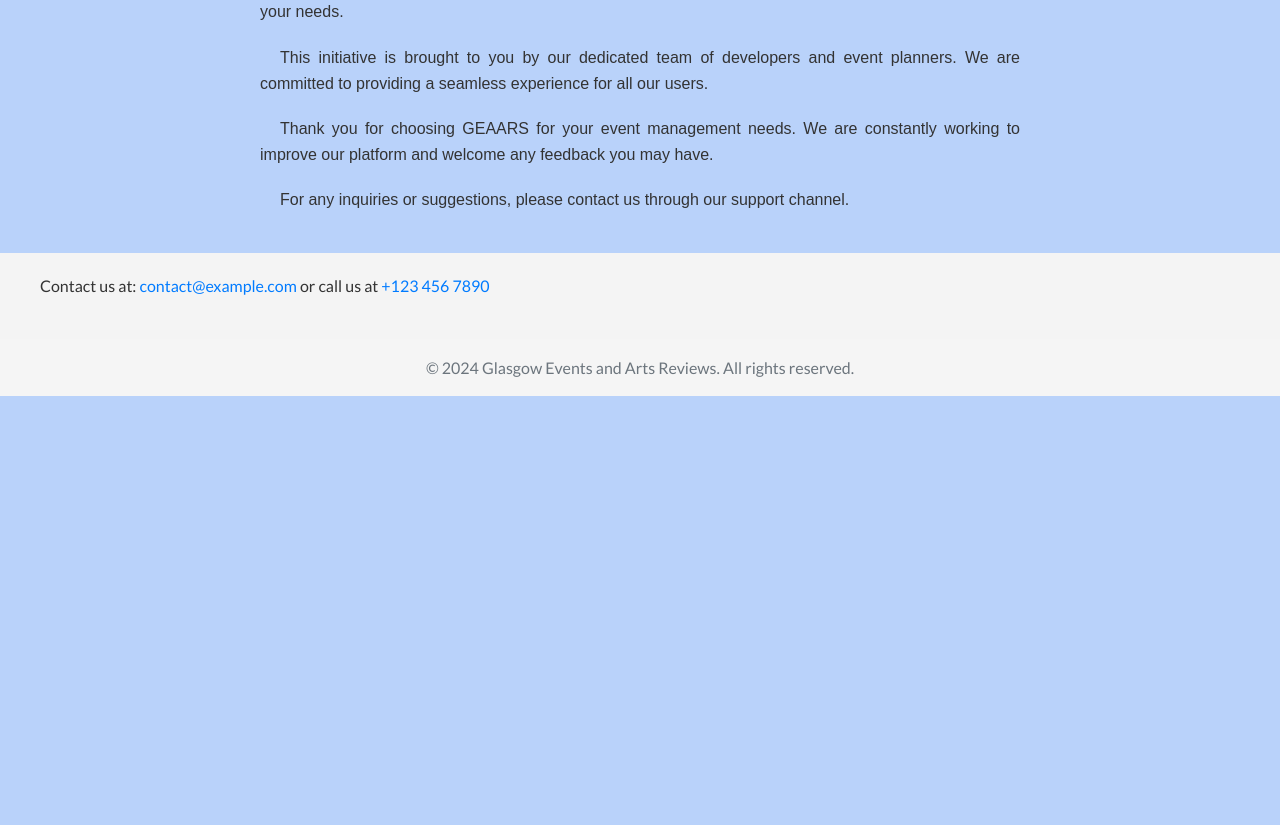
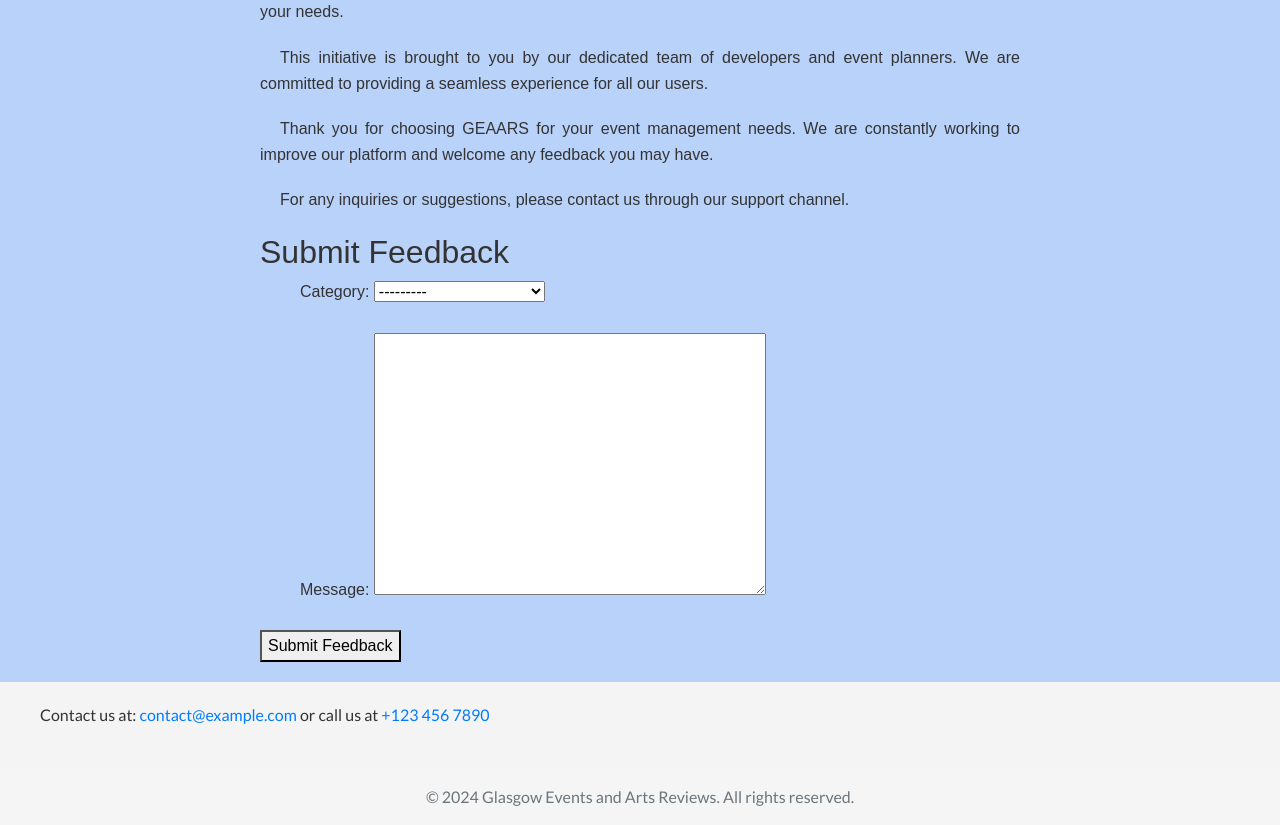
Before and after one commit to zhixitee/GEAARS, a Django app: page /events/about/ in a window 1280 px wide. Shown: the part 718-1543 px from the top of the page. Before the commit the page ends 1114 px from the top, so only its background shows below. Run offline with Django 4.2, Linux system fonts and the light colour scheme; the visitor is signed in with stand-in values (Sample User, id 1); parts of the project's set-up code (start-up, migrations or seed data) failed here and were passed over; some libraries are stand-ins or nearby versions.

Commit message:
feedback form

```diff
--- a/GEAARS/urls.py
+++ b/GEAARS/urls.py
@@ -29,6 +29,7 @@
 path('map/', views.map, name='map'),
 path('social-auth/', include('social_django.urls', namespace='social')),
 path('login/', auth_views.LoginView.as_view(), name='login'),
+path('user_profile/', views.user_profile, name='profile'),
 ] + static(settings.MEDIA_URL, document_root=settings.MEDIA_ROOT)
 
 if settings.DEBUG:
--- a/events/admin.py
+++ b/events/admin.py
@@ -1,5 +1,5 @@
 from django.contrib import admin
-from .models import Category, Event, UserEvent, UserProfile, CommentReview, EventReview
+from .models import Category, Event, UserEvent, UserProfile, CommentReview, EventReview,Feedback
 
 class CategoryAdmin(admin.ModelAdmin):
     prepopulated_fields = {'slug': ('name',)}
@@ -27,3 +27,4 @@
 admin.site.register(UserProfile, UserProfileAdmin)
 admin.site.register(CommentReview, CommentReviewAdmin)
 admin.site.register(EventReview, EventReviewAdmin)
+admin.site.register(Feedback)
--- a/events/forms.py
+++ b/events/forms.py
@@ -1,6 +1,6 @@
 from django import forms
 from django.contrib.auth.models import User
-from .models import Category, UserProfile, Event, CommentReview, EventReview, UserFeedback
+from .models import Category, UserProfile, Event, CommentReview, EventReview, UserFeedback,Feedback
 
 class CategoryForm(forms.ModelForm):
     name = forms.CharField(max_length=Category.NAME_MAX_LENGTH,
@@ -55,3 +55,8 @@
     class Meta:
         model = UserFeedback
         fields = ['review']
+
+class FeedbackForm(forms.ModelForm):
+    class Meta:
+        model = Feedback
+        fields = ['category', 'message']
--- a/events/models.py
+++ b/events/models.py
@@ -104,3 +104,17 @@
 
     def __str__(self):
         return f"Feedback by {self.user.username} on {self.created_at.strftime('%Y-%m-%d')}"
+
+class Feedback(models.Model):
+    CATEGORY_CHOICES = [
+        ('BUG', 'Bug report'),
+        ('SUGGEST', 'Suggest an event'),
+        ('CHANGE', 'Event details change'),
+    ]
+    user = models.ForeignKey(User, on_delete=models.CASCADE, related_name='feedbacks')
+    category = models.CharField(max_length=10, choices=CATEGORY_CHOICES)
+    message = models.TextField()
+    created_at = models.DateTimeField(auto_now_add=True)
+
+    def __str__(self):
+        return f"{self.get_category_display()} by {self.user.username}"
--- a/events/views.py
+++ b/events/views.py
@@ -6,13 +6,14 @@
 from django.utils import timezone
 from events.forms import EventForm, UserForm, UserProfileForm
 from events.models import Category, Event, UserEvent, EventReview, CommentReview, UserProfile
-from events.forms import CategoryForm, UserForm, UserProfileForm, EventReviewForm, CommentForm
+from events.forms import CategoryForm, UserForm, UserProfileForm, EventReviewForm, CommentForm,FeedbackForm
 from datetime import datetime
 from django.contrib import messages
 from .forms import UserFeedbackForm
 from django.db.models import Q
 from django.contrib.auth.models import User
 from django.db import transaction
+from django.contrib import messages
 
 
 def events(request):
@@ -94,9 +95,20 @@
 
 
 def about(request):
-    visitor_cookie_handler(request)
-    return render(request, 'events/about.html', {'show_search_bar': True})
-
+    if request.method == 'POST':
+        feedback_form = FeedbackForm(request.POST)
+        if feedback_form.is_valid():
+            feedback = feedback_form.save(commit=False)
+            feedback.user = request.user  # Associate the current user
+            feedback.save()  # Now save the feedback with the user
+            messages.success(request, 'Thank you for your feedback!')
+            return redirect('events:about')
+    else:
+        feedback_form = FeedbackForm()
+    context = {
+        'feedback_form': feedback_form,
+    }
+    return render(request, 'events/about.html', context)
 
 def map(request):
     events = Event.objects.filter(date__gt=timezone.now())
@@ -168,6 +180,18 @@
     logout(request)
     return redirect('events:events')
 
+@login_required
+def user_profile(request):
+    profile = UserProfile.objects.get(user=request.user)
+    if request.method == 'POST':
+        profile_form = UserProfileForm(request.POST, request.FILES, instance=profile)
+
+        if profile_form.is_valid():
+            profile_form.save()
+            return redirect('profile')
+    else:
+        profile_form = UserProfileForm(instance=profile)
+    return render(request, 'events/user_profile.html', {'profile_form': profile_form})
 
 @login_required
 def user_events_list(request):
@@ -209,3 +233,17 @@
     else:
         form = UserFeedbackForm()
     return render(request, 'feedback.html', {'form': form})
+
+@login_required
+def submit_feedback(request):
+    if request.method == 'POST':
+        form = FeedbackForm(request.POST)
+        if form.is_valid():
+            feedback = form.save(commit=False)
+            feedback.user = request.user
+            feedback.save()
+            messages.success(request, 'Feedback submitted successfully.')
+            return redirect('events:about')
+    else:
+        form = FeedbackForm()
+    return render(request, 'events/about.html', {'feedback_form': form})
--- a/templates/events/about.html
+++ b/templates/events/about.html
@@ -21,5 +21,16 @@
     <p>This initiative is brought to you by our dedicated team of developers and event planners. We are committed to providing a seamless experience for all our users.</p>
     <p>Thank you for choosing GEAARS for your event management needs. We are constantly working to improve our platform and welcome any feedback you may have.</p>
     <p>For any inquiries or suggestions, please contact us through our support channel.</p>
+
+    {% if user.is_authenticated %}
+        <h2>Submit Feedback</h2>
+        <form method="post">
+            {% csrf_token %}
+            {{ feedback_form.as_p }}
+            <button type="submit">Submit Feedback</button>
+        </form>
+    {% else %}
+        <p>Please <a href="{% url 'events:login' %}">login</a> to submit feedback.</p>
+    {% endif %}
 </div>
 {% endblock %}
--- a/templates/events/base.html
+++ b/templates/events/base.html
@@ -43,9 +43,9 @@
                     </li>
                     <li class="nav-item">
                         {% if user.userprofile.picture %}
-                            <img src="{{ user.userprofile.picture.url }}" alt="Profile Picture" class="rounded-circle" style="width: 40px; height: 40px; margin-left: 10px;">
+                        <a href = "{% url 'profile' %}"><img src="{{ user.userprofile.picture.url }}" alt="Profile Picture" class="rounded-circle" style="width: 40px; height: 40px; margin-left: 10px;"></a>
                         {% else %}
-                            <img src="{% static 'images/default-profile.jpg' %}" alt="Default Profile Picture" class="rounded-circle" style="width: 40px; height: 40px; margin-left: 10px;">
+                        <a href = "{% url 'profile' %}"><img src="{% static 'images/default-profile.jpg' %}" alt="Default Profile Picture" class="rounded-circle" style="width: 40px; height: 40px; margin-left: 10px;"></a>
                         {% endif %}
                     </li>
                 {% else %}
```
Also changed, not shown: templates/events/user_profile.html (added, +23 -0 lines), events/migrations/0007_feedback.py (added), media/profile_images/Edan_Hynes_social.jpg (added).
